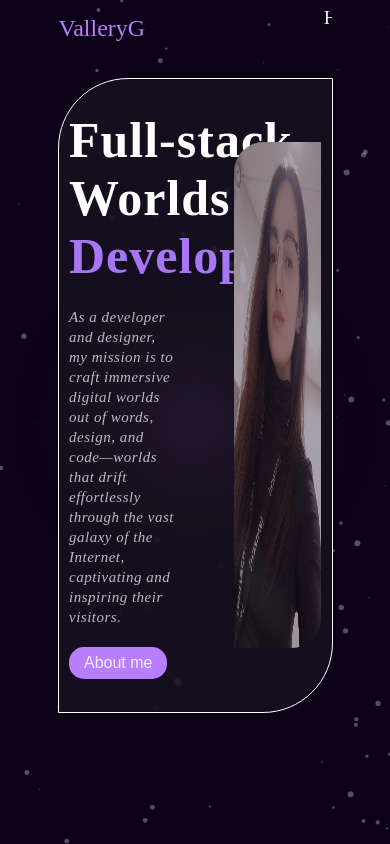
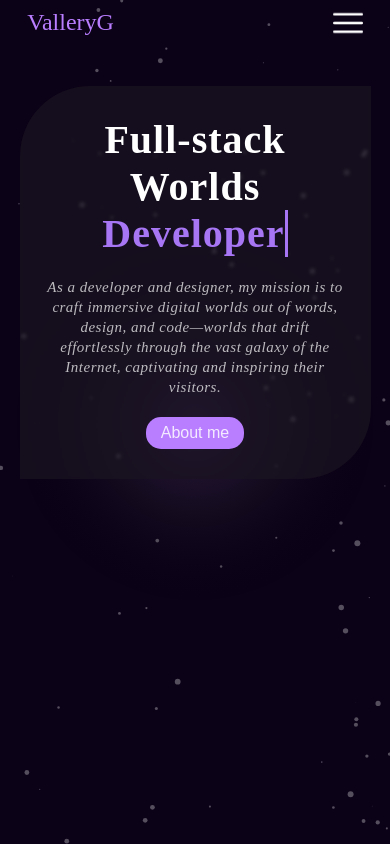
Before and after one commit to Valleryikl/Portfolio, a PHP site: page / in a window 390 px wide. Run offline with PHP 8.4, Linux system fonts and the light colour scheme.

Commit message:
add: adaptive menu

```diff
--- a/index.php
+++ b/index.php
@@ -9,14 +9,15 @@
     <script src="./src/dist/js/slaider.js" defer></script>
     <script src="./src/dist/js/hobby.js" defer></script>
     <script src="./src/dist/js/portfolio.js" defer></script>
+    <script src="./src/dist/js/menu.js" defer></script>
     <title>Vallery portfolio</title>
 </head>
 
 <body>
     <header class="header">
         <nav class="navbar display-flex container">
-            <!-- <div class="menu-toggle">&#9776;</div> -->
             <a href="index.php" class="logo">ValleryG</a>
+            <img class="menu" src="./src/assets/img/menu-burger.png" alt="">
             <ul class="nav-list display-flex">
                 <li><a href="#home" class="nav-link active" data-index="0" id="Home">Home</a></li>
                 <li><a href="#about" class="nav-link" data-index="1" id="About">About</a></li>
--- a/src/scss/layout/_header.scss
+++ b/src/scss/layout/_header.scss
@@ -1,13 +1,20 @@
 .header {
     padding: 2% 15%;
     margin-bottom: 20px;
+    transition: all .3s ease-in-out;
 }
 .navbar {
     gap: 20vh;
     justify-content: space-between;
+    transition: all .3s ease-in-out;
+    img {
+        width: 30px;
+        height: 30px;
+    }
 }
 .nav-list {
     gap: 30px;
+    transition: all .3s ease-in-out;
 }
 .nav-link {
     position: relative;
@@ -59,3 +66,39 @@
         transform: scale(1.03);
     }
 }
+.menu {
+    display: none;
+}
+
+@media (max-width:850px) {
+    .header {
+        padding: 2% 7%;
+    }
+    .navbar {
+        gap: 20px;
+    }
+    .nav-list {
+        gap: 12px;
+    }
+}
+
+@media (max-width:550px) {
+    .navbar {
+        flex-wrap: wrap;
+        margin-bottom: 20px;
+    }
+    .nav-list {
+        flex-direction: column;
+        width: 100%;
+        display: none;
+        opacity: 0;
+    }
+    .nav-link {
+        font-size: 25px;
+        padding: 5px 10px;
+    }
+    .menu {
+        display: block;
+        z-index: 100;
+    }
+}
--- a/src/scss/pags/_home.scss
+++ b/src/scss/pags/_home.scss
@@ -66,3 +66,57 @@
         height: 100%;
     }
 }
+@media (max-width: 1440px) {
+    .home {
+        width: 90%;
+        height: 70vh;
+    }
+    .home__foto {
+        width: 300px;
+    }
+}
+@media (max-width:1060px) {
+    .home {
+        gap: 20px;
+    }
+    .home__foto {
+        width: 250px;
+        height: 300px;
+    }
+    .home__info {
+        width: 49%;
+    }
+}
+@media (max-width:900px) {
+    .home__info {
+        width: 55%;
+    }
+}
+@media (max-width:800px) {
+    .home {
+        border: none;
+        height: auto;
+    }
+    .home__info {
+        align-items: center;
+        text-align: center;
+        width: 70%;
+        padding: 30px 0;
+    }
+    .home__foto {
+        display: none;
+    }
+}
+@media (max-width:650px) {
+    .home__info {
+        width: 80%;
+    }
+}
+@media (max-width:550px) {
+    .home__info {
+        width: 90%;
+    }
+    h1 {
+        font-size: 40px;
+    }
+}
```
Also changed, not shown: src/css/main.css (+96 -0 lines), src/js/menu.js (added, +12 -0 lines), src/assets/img/menu-burger.png (added), src/css/main.min.css, src/dist/js/menu.js (added), src/dist/js/slaider.js.
